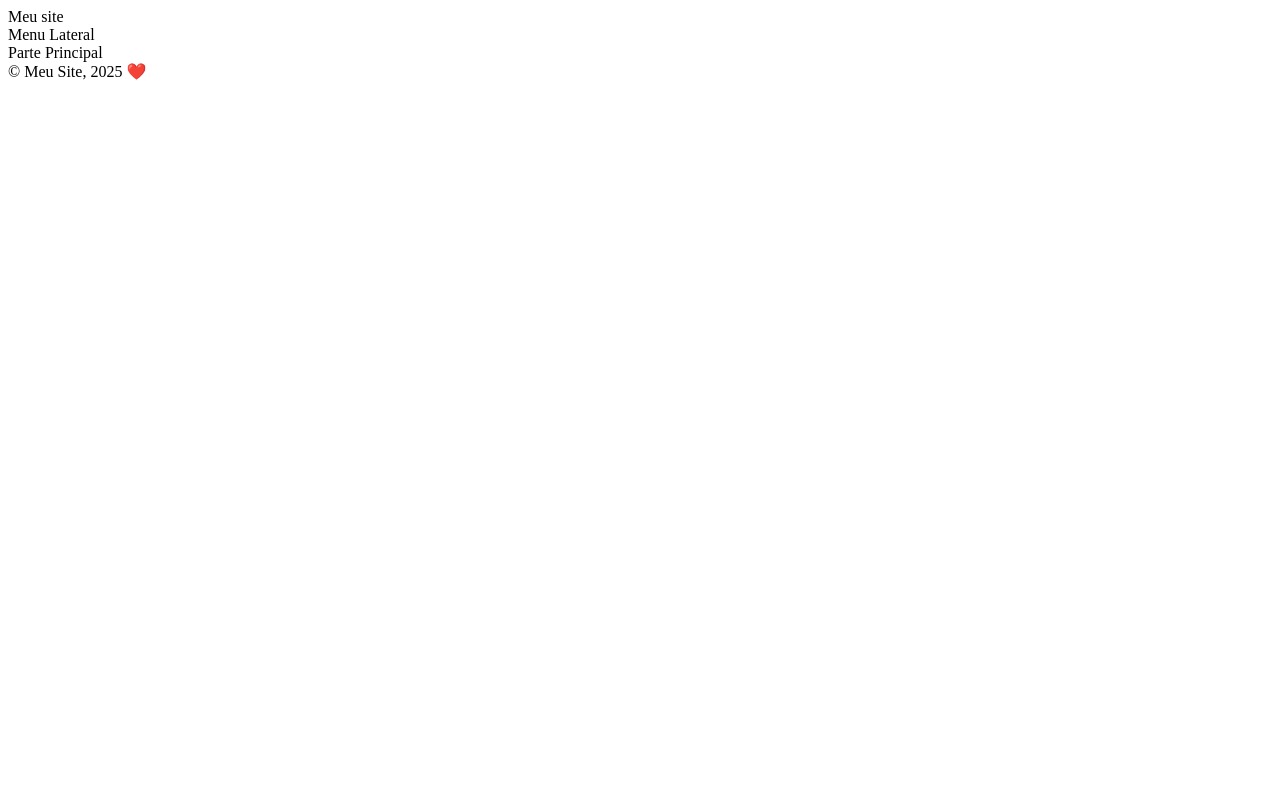
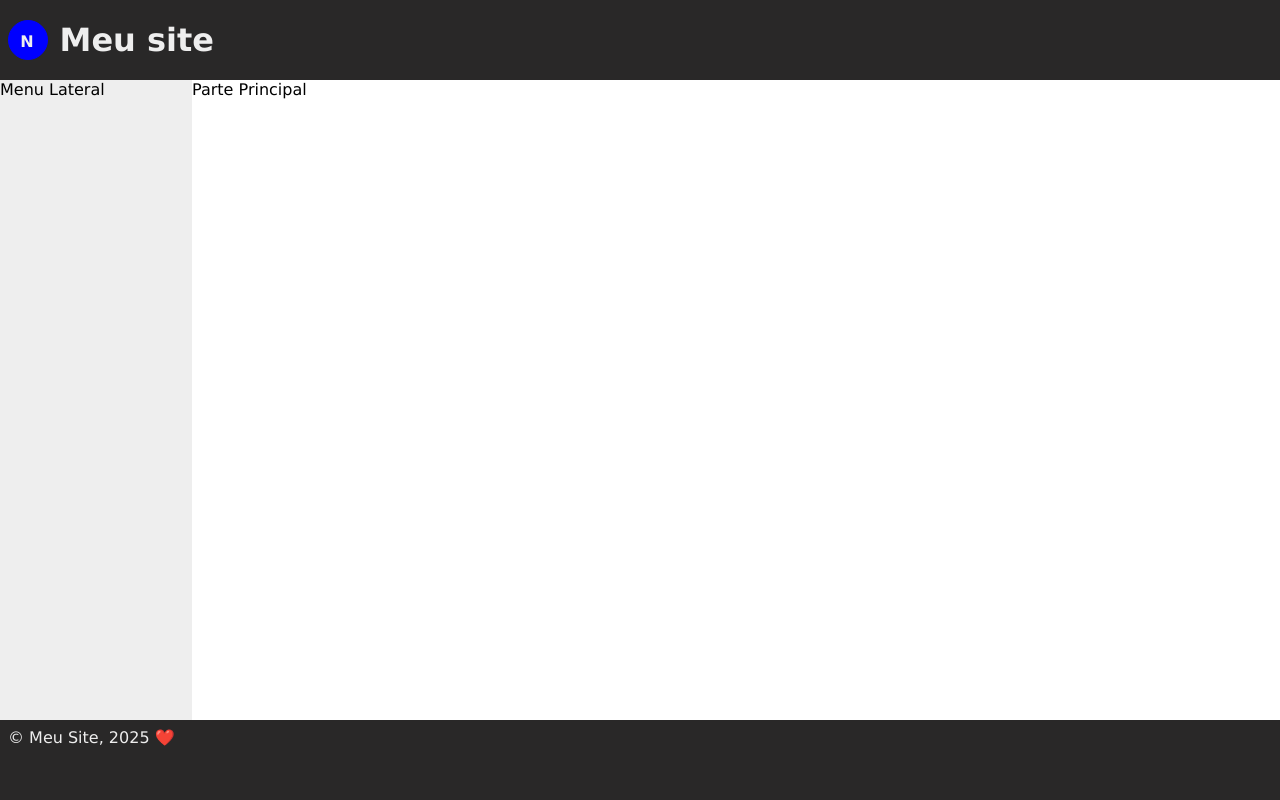
Before and after one commit to Nt-0411/01-oficina-pmg-20250825, a plain HTML site: page index.html in a window 1280 px wide. Drawn offline with Linux system fonts and the light colour scheme.

Commit message:
mensagem

```diff
--- a/estilo.css
+++ b/estilo.css
@@ -1,3 +1,66 @@
-p{
-    color: red;
+* {
+   font-size: 16;
+   font-family: Verdana, Geneva, Tahoma, sans-serif;
+   margin: 0rem;
+    padding: 0rem;
 }
+
+html{
+    /* border: .1rem solid red; */
+}
+
+body{
+    /* border: .1rem solid blue; */
+    min-height: 100vh;
+    display: flex;
+    flex-direction: column;
+}
+
+header{
+    /* border: .1rem solid green; */
+    height: 4rem;
+    background-color:  rgb(41, 40, 40);
+    color: #eee;
+    padding: .5rem;
+    display: flex;
+    align-items: center;
+    align-content: center;
+}
+
+.logo{
+    border: .1rem solid blue;
+    padding: .7rem;
+    width: 1rem;
+    height: 1rem;
+    background-color: blue;
+    border-radius: 100%;
+    font-weight: bold;
+    margin-right: .7rem;
+    align-items: center;
+    align-content: center;
+}
+
+section{
+    /* border: .1rem solid yellow; */
+    display: flex;
+    flex: 1;
+}
+
+nav{
+    /* border: .1rem solid rgb(252, 143, 0); */
+    width: 12rem;
+    background-color: #eee;
+}
+
+main{
+    /* border: .1rem solid pink; */
+    flex: 1;
+}
+
+footer{
+    /* border: .1rem solid black; */
+    height: 4rem;
+    background-color:  rgb(41, 40, 40);
+    color:#eee;
+    padding: .5rem
+}
--- a/index.html
+++ b/index.html
@@ -9,8 +9,9 @@
 </head>
 <body>
     <header>
-        Meu site
-    </header>
+        <div class="logo">N</div>
+        <h1 class="titulo">Meu site</h1>
+</header>
     <section>
         <nav>Menu Lateral</nav>
         <main>Parte Principal</main>
```
